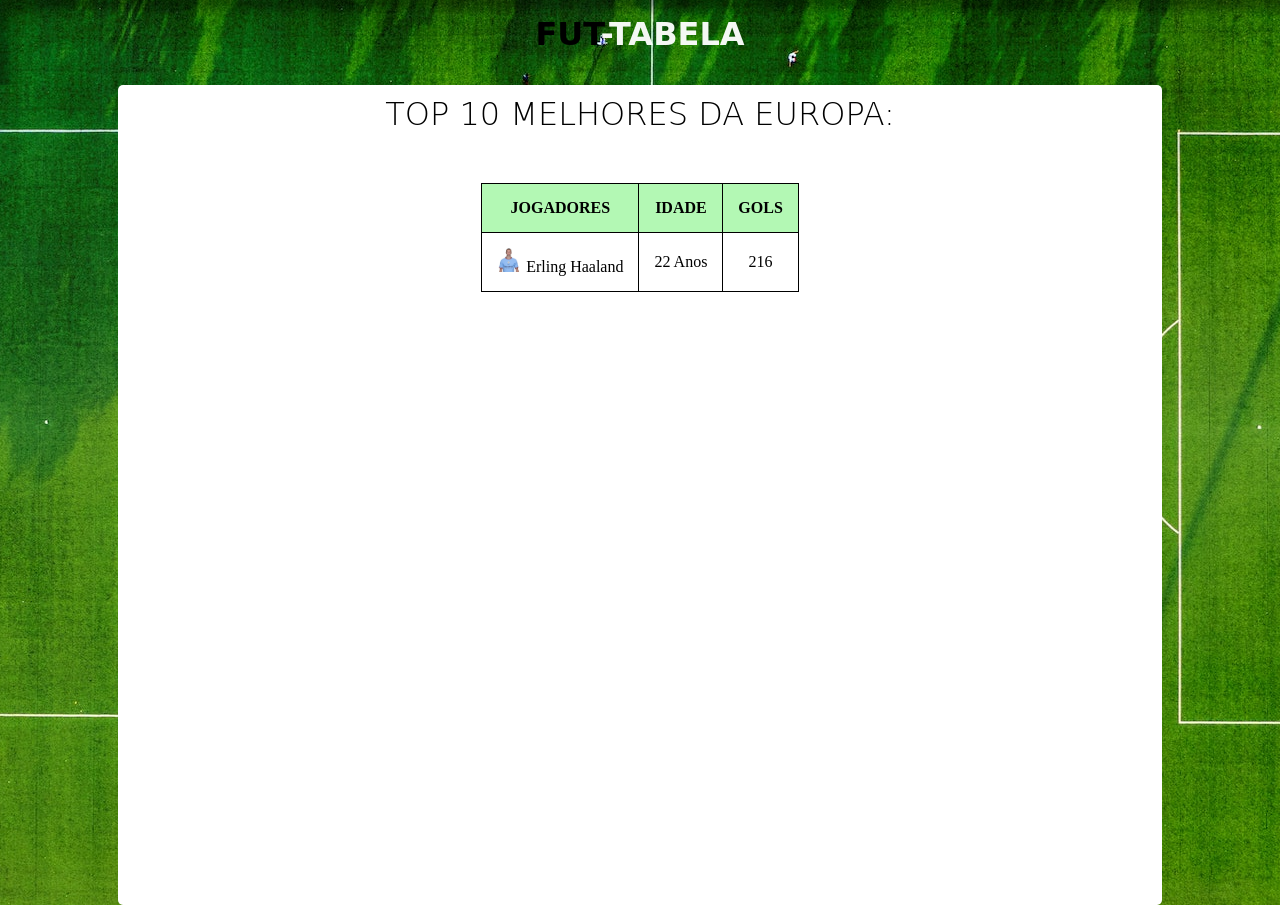
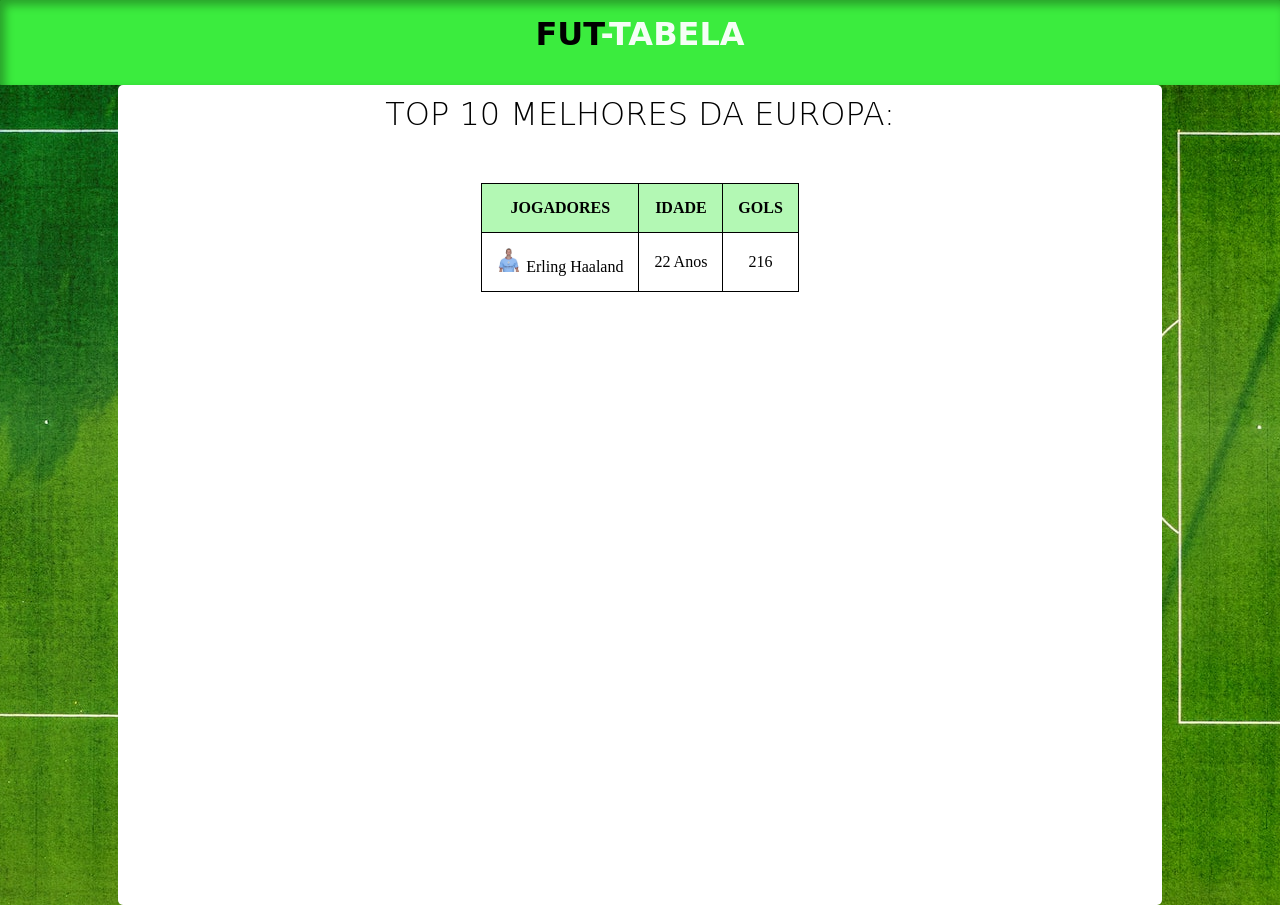
Before and after one commit to HaimBhrayan/FUT-TABELA, a plain HTML site: page index.html in a window 1280 px wide. Drawn offline with Linux system fonts and the light colour scheme; a web font is replaced by a local one.

Commit message:
Update style.css

```diff
--- a/style.css
+++ b/style.css
@@ -12,17 +12,15 @@ html, body{
     width: 100%;
 }
 body{
-
 background-image:url(imagens/estadio.jpg);
 background-attachment: fixed;
 background-position: center center;
-
 }
 header{
-    box-shadow: inset 10px 10px 10px rgba(0, 0, 0, 0.331);
+    box-shadow: inset 5px 5px 10px rgba(0, 0, 0, 0.331);
     border-radius: 1px 1px 1px;
     height: 85px;
-    background-color: rgba(59, 236, 62, 0.009);
+    background-color: rgb(59, 236, 62);
 }
 header h1{
     padding: 15px;
```
